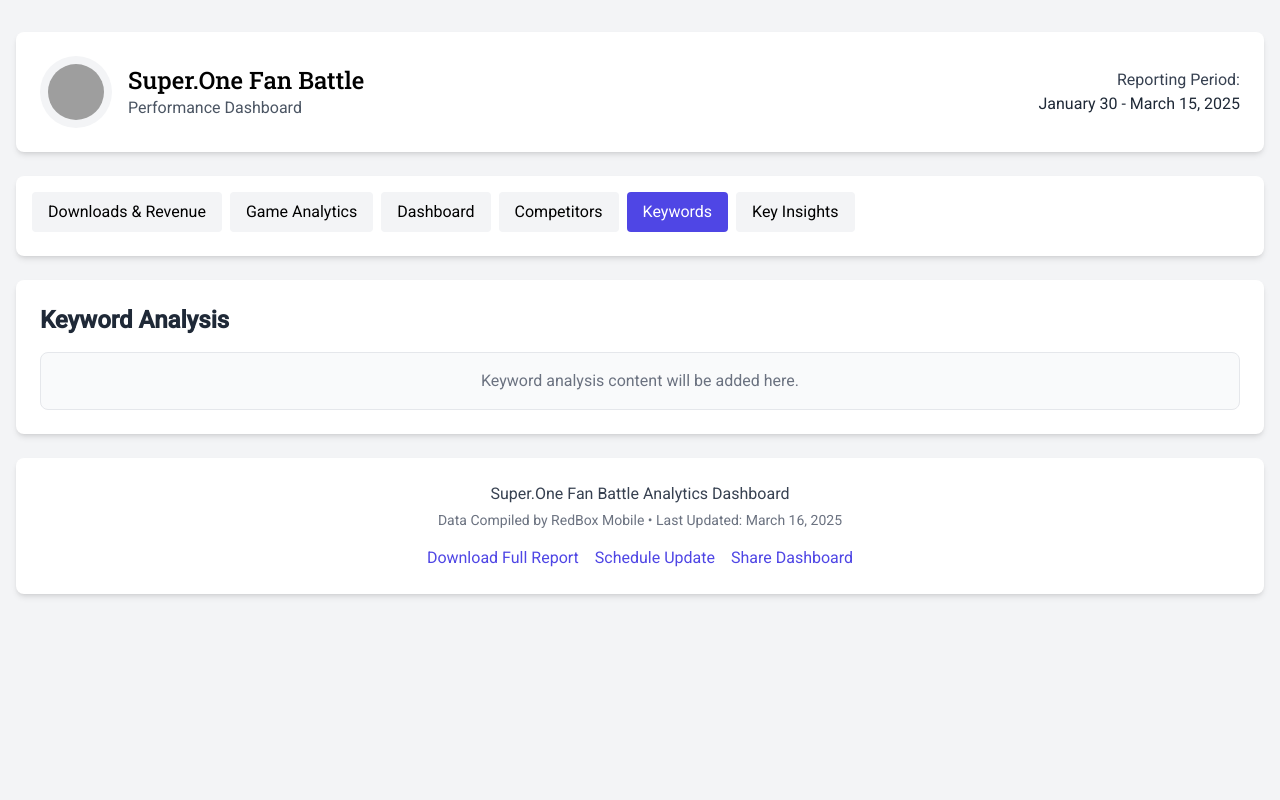
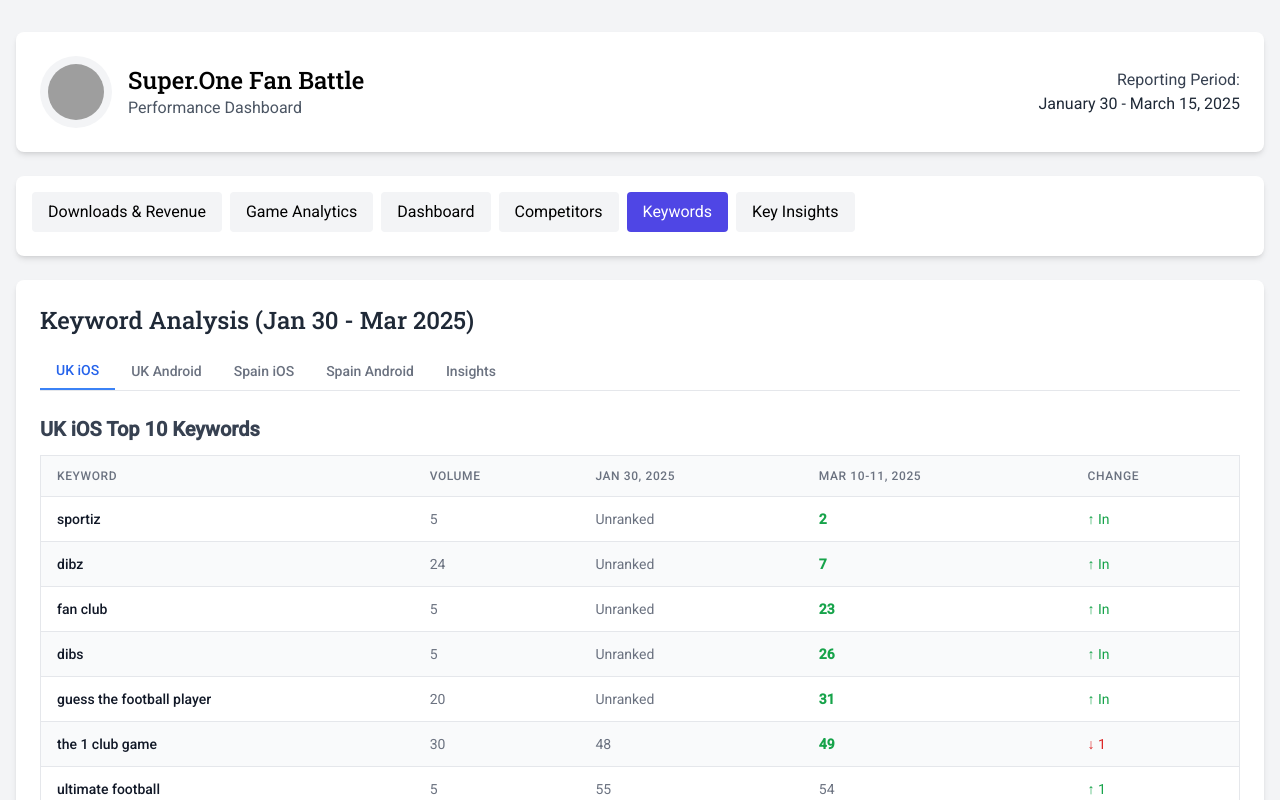
Before and after one commit to robertredbox/RBM_SuperOne_Dashboard_170325, a React (Create React App) app: page / in a window 1280 px wide. Both pictures are taken after a click on the button "Keywords". Shown: the top 800 px of the page. Built offline with nearby package versions, Linux system fonts and the light colour scheme; grey boxes are pictures that could not be loaded.

Commit message:
Update Keywords component with data visualization

```diff
--- a/src/components/Keywords.js
+++ b/src/components/Keywords.js
@@ -1,11 +1,146 @@
-import React from 'react';
+import React, { useState, useEffect } from 'react';
+import keywordsData from '../data/keywords_analysis.json';
+
+const KeywordTable = ({ data, title }) => {
+  return (
+    <div className="mb-8">
+      <h3 className="text-xl font-semibold text-gray-700 mb-3">{title}</h3>
+      <div className="overflow-x-auto">
+        <table className="min-w-full bg-white border border-gray-200 shadow-sm rounded-lg">
+          <thead className="bg-gray-50">
+            <tr>
+              <th className="px-4 py-3 text-left text-xs font-medium text-gray-500 uppercase tracking-wider border-b">Keyword</th>
+              <th className="px-4 py-3 text-left text-xs font-medium text-gray-500 uppercase tracking-wider border-b">Volume</th>
+              <th className="px-4 py-3 text-left text-xs font-medium text-gray-500 uppercase tracking-wider border-b">Jan 30, 2025</th>
+              <th className="px-4 py-3 text-left text-xs font-medium text-gray-500 uppercase tracking-wider border-b">Mar 10-11, 2025</th>
+              <th className="px-4 py-3 text-left text-xs font-medium text-gray-500 uppercase tracking-wider border-b">Change</th>
+            </tr>
+          </thead>
+          <tbody className="divide-y divide-gray-200">
+            {data.keywords.map((keyword, index) => (
+              <tr key={index} className={index % 2 === 0 ? 'bg-white' : 'bg-gray-50'}>
+                <td className="px-4 py-3 text-sm font-medium text-gray-900">{keyword.keyword}</td>
+                <td className="px-4 py-3 text-sm text-gray-500">{keyword.volume}</td>
+                <td className="px-4 py-3 text-sm text-gray-500">{keyword.rankJan30}</td>
+                <td className="px-4 py-3 text-sm text-gray-500">
+                  {keyword.rankMar10 === 'Unranked' ? 'Unranked' : (
+                    <span className={parseInt(keyword.rankMar10) <= 50 ? 'font-semibold text-green-600' : ''}>
+                      {keyword.rankMar10}
+                    </span>
+                  )}
+                </td>
+                <td className="px-4 py-3 text-sm">
+                  <span className={
+                    keyword.change.includes('↑') ? 'text-green-600' :
+                    keyword.change.includes('↓') ? 'text-red-600' : 'text-gray-500'
+                  }>
+                    {keyword.change}
+                  </span>
+                </td>
+              </tr>
+            ))}
+          </tbody>
+        </table>
+      </div>
+    </div>
+  );
+};
+
+const MarketInsights = ({ insights }) => {
+  return (
+    <div className="mt-8 p-5 bg-blue-50 rounded-lg border border-blue-100">
+      <h3 className="text-xl font-semibold text-blue-800 mb-4">Cross-Market Keyword Insights</h3>
+      <ul className="space-y-2">
+        {insights.map((insight, index) => (
+          <li key={index} className="flex items-start">
+            <span className="text-blue-500 mr-2">•</span>
+            <span className="text-gray-700">{insight}</span>
+          </li>
+        ))}
+      </ul>
+    </div>
+  );
+};
 
 const Keywords = () => {
+  const [activeTab, setActiveTab] = useState('uk-ios');
+
   return (
     <div className="bg-white rounded-lg shadow-md p-6">
-      <h2 className="text-2xl font-bold text-gray-800 mb-4">Keyword Analysis</h2>
-      <div className="p-4 bg-gray-50 rounded-lg border border-gray-200">
-        <p className="text-gray-500 text-center">Keyword analysis content will be added here.</p>
+      <h2 className="text-2xl font-bold text-gray-800 mb-4" style={{ fontFamily: '"Roboto Slab", serif', fontWeight: 500 }}>
+        Keyword Analysis (Jan 30 - Mar 2025)
+      </h2>
+
+      <div className="mb-6">
+        <div className="flex flex-wrap border-b border-gray-200">
+          <button
+            className={`py-2 px-4 font-medium text-sm ${activeTab === 'uk-ios' ? 'border-b-2 border-blue-500 text-blue-600' : 'text-gray-500 hover:text-gray-700'}`}
+            onClick={() => setActiveTab('uk-ios')}
+          >
+            UK iOS
+          </button>
+          <button
+            className={`py-2 px-4 font-medium text-sm ${activeTab === 'uk-android' ? 'border-b-2 border-blue-500 text-blue-600' : 'text-gray-500 hover:text-gray-700'}`}
+            onClick={() => setActiveTab('uk-android')}
+          >
+            UK Android
+          </button>
+          <button
+            className={`py-2 px-4 font-medium text-sm ${activeTab === 'spain-ios' ? 'border-b-2 border-blue-500 text-blue-600' : 'text-gray-500 hover:text-gray-700'}`}
+            onClick={() => setActiveTab('spain-ios')}
+          >
+            Spain iOS
+          </button>
+          <button
+            className={`py-2 px-4 font-medium text-sm ${activeTab === 'spain-android' ? 'border-b-2 border-blue-500 text-blue-600' : 'text-gray-500 hover:text-gray-700'}`}
+            onClick={() => setActiveTab('spain-android')}
+          >
+            Spain Android
+          </button>
+          <button
+            className={`py-2 px-4 font-medium text-sm ${activeTab === 'insights' ? 'border-b-2 border-blue-500 text-blue-600' : 'text-gray-500 hover:text-gray-700'}`}
+            onClick={() => setActiveTab('insights')}
+          >
+            Insights
+          </button>
+        </div>
+      </div>
+
+      <div className="mt-4">
+        {activeTab === 'uk-ios' && (
+          <KeywordTable
+            data={keywordsData.ukIOS}
+            title="UK iOS Top 10 Keywords"
+          />
+        )}
+        {activeTab === 'uk-android' && (
+          <KeywordTable
+            data={keywordsData.ukAndroid}
+            title="UK Android Top 10 Keywords"
+          />
+        )}
+        {activeTab === 'spain-ios' && (
+          <KeywordTable
+            data={keywordsData.spainIOS}
+            title="Spain iOS Top 10 Keywords"
+          />
+        )}
+        {activeTab === 'spain-android' && (
+          <KeywordTable
+            data={keywordsData.spainAndroid}
+            title="Spain Android Top 10 Keywords"
+          />
+        )}
+        {activeTab === 'insights' && (
+          <MarketInsights insights={keywordsData.insights} />
+        )}
+      </div>
+
+      <div className="mt-6 p-4 bg-gray-50 rounded-lg border border-gray-200">
+        <p className="text-sm text-gray-500">
+          <span className="font-medium">Data Source:</span> AppTweak MCP keyword analysis for Super.One app (ID: 1455333818 for iOS) across UK and Spain markets.
+          Period: January 30, 2025 to March 10-11, 2025.
+        </p>
       </div>
     </div>
   );
```
